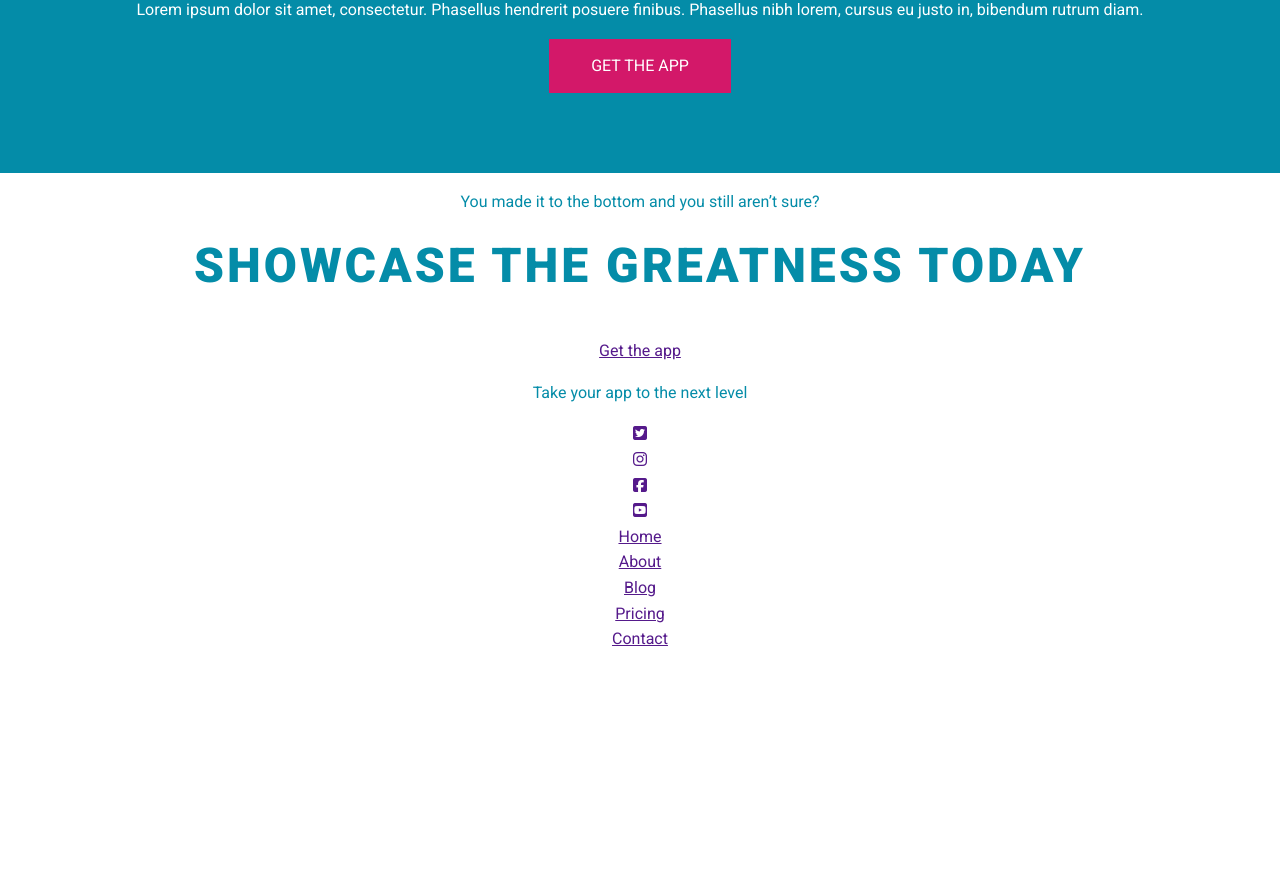
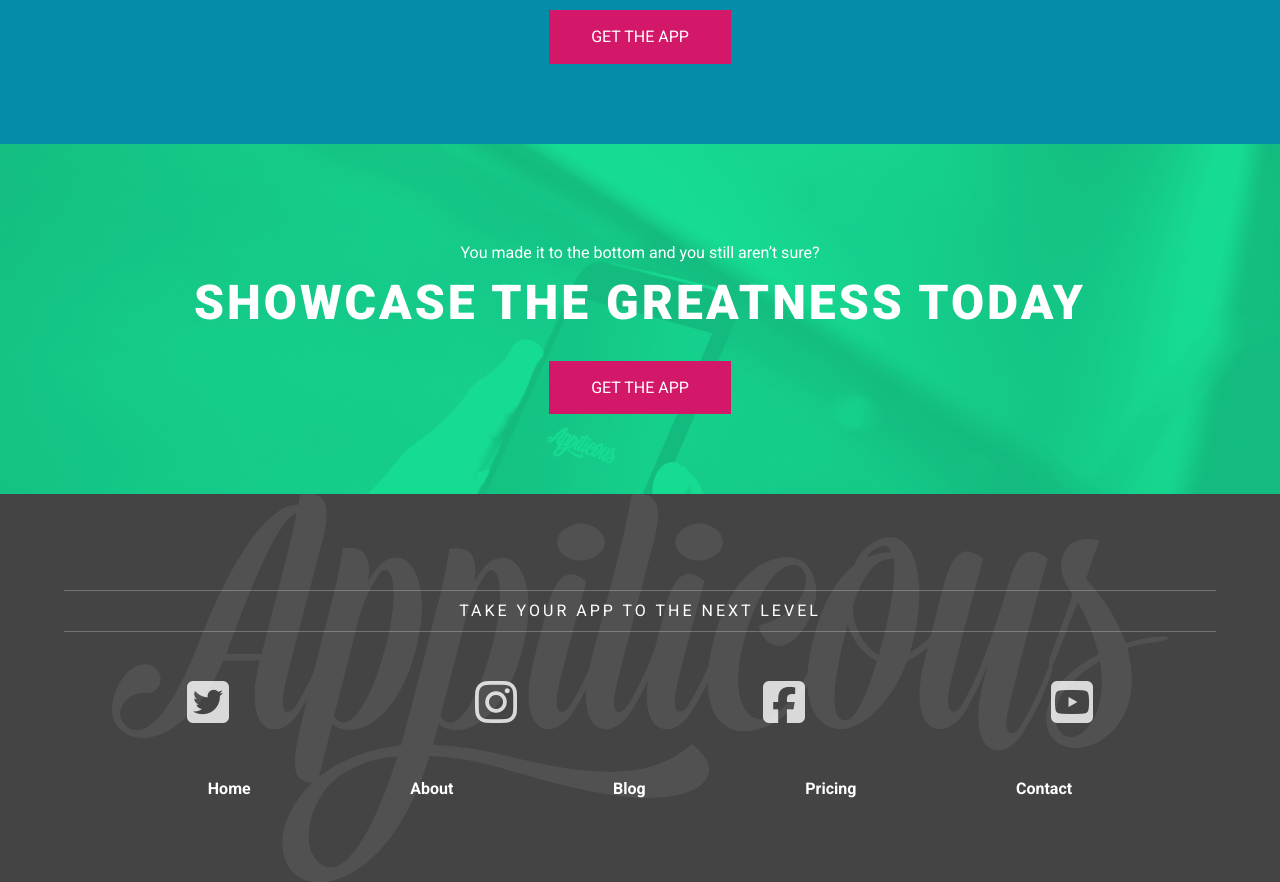
Before and after one commit to MimoidProg/Responsive---start-to-finish, a plain HTML site: page index.html in a window 1280 px wide. Shown: the part 1774-2656 px from the top of the page. Before the commit the page ends 2426 px from the top, so only its background shows below. Drawn offline with nearby package versions, Linux system fonts and the light colour scheme.

Commit message:
CTA and FOOTER episode 9

```diff
--- a/index.html
+++ b/index.html
@@ -113,7 +113,7 @@
    <section class="cta">
      <p class="text-large">You made it to the bottom and you still aren’t sure?</p>
      <h1 class="title-large">SHOWCASE THE GREATNESS today</h1>
-     <a href="" class="btn-btn--primary">Get the app</a>
+     <a href="" class="btn btn--primary">Get the app</a>
    </section>
 
 
@@ -122,7 +122,7 @@
 
    <footer>
      <div class="container">
-       <p>Take your app to the next level</p>
+       <p class="title-footer">Take your app to the next level</p>
        <ul class="unstyled-list social-links">
          <li><a href=""><i class="fa fa-twitter-square" aria-hidden="true"></i></a></li>
          <li><a href=""><i class="fa fa-instagram" aria-hidden="true"></i></a></li>
--- a/sass/abstracts/_colors.sass
+++ b/sass/abstracts/_colors.sass
@@ -3,6 +3,7 @@ $secondary: rgba(22,219,147,1)
 $accent: rgba(211,24,105,1)
 
 $white: rgb(255,255,255)
+$dark: #444
 
 // Text colors
 
--- a/sass/base/_typography.sass
+++ b/sass/base/_typography.sass
@@ -21,9 +21,24 @@ h2
 .title-large
   font-size: 3rem
   font-weight: $font-black
+  line-height: .9
 
 span
   font-weight: $font-light
+
+.title-footer
+  text-transform: uppercase
+  letter-spacing: 3px
+  line-height: 1
+
+  &::before, &::after
+    content: ''
+    display: block
+    height: 1px
+    background: $text-inverse
+    opacity: 0.25
+    margin: .75em 0
+
 
 .text-intro
   font-size: 1.2rem
--- /dev/null
+++ b/sass/components/_cta.sass
@@ -0,0 +1,8 @@
+.cta
+  background-color: $secondary
+  background-image: url(../img/call-to-action-background.jpg)
+  background-size: cover
+  background-position: center
+  padding: 5em 0
+  background-blend-mode: multiply
+  color: $text-inverse
--- /dev/null
+++ b/sass/layout/_footer.sass
@@ -0,0 +1,38 @@
+footer
+  background: $dark
+  color: $text-inverse
+  padding: 5em 0
+  position: relative
+
+  &::before
+    content: ''
+    display: block
+    position: absolute
+    background: url(../img/logo.svg) no-repeat
+    top: 0
+    bottom: 0
+    right: 0
+    left: 0
+    background-size: contain
+    background-position: center
+    opacity: 0.07
+
+  a
+    color: $text-inverse
+
+  .social-links
+    display: flex
+    font-size: 3rem
+    justify-content: space-around
+    opacity: 0.8
+    margin: .7em 0
+
+  .nav-footer
+    display: flex
+    justify-content: space-around
+    width: 80%
+    margin: 0 auto
+
+  a
+    text-decoration: none
+    font-weight: $font-bold
--- a/sass/main.sass
+++ b/sass/main.sass
@@ -14,5 +14,7 @@
 @import layout/hero
 @import layout/home-promo
 @import layout/home-sales-points
+@import layout/footer
 // 5 Components
 @import components/buttons
+@import components/cta
```
Also changed, not shown: css/main.css, 1 other file.
